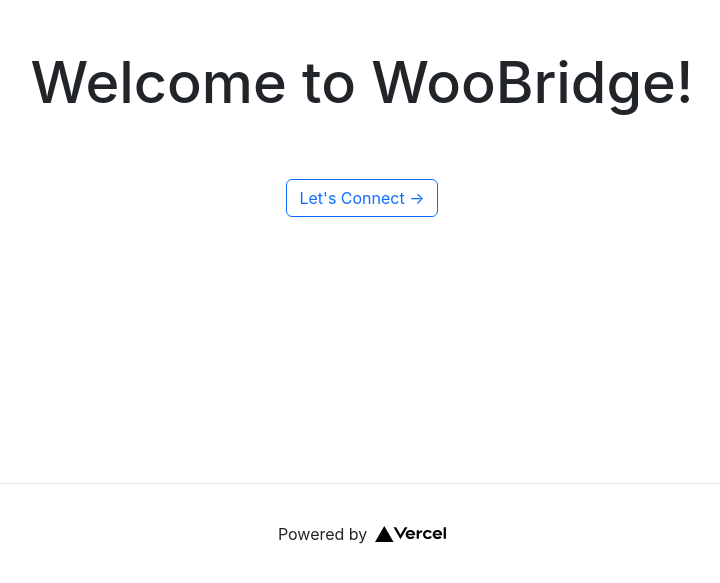
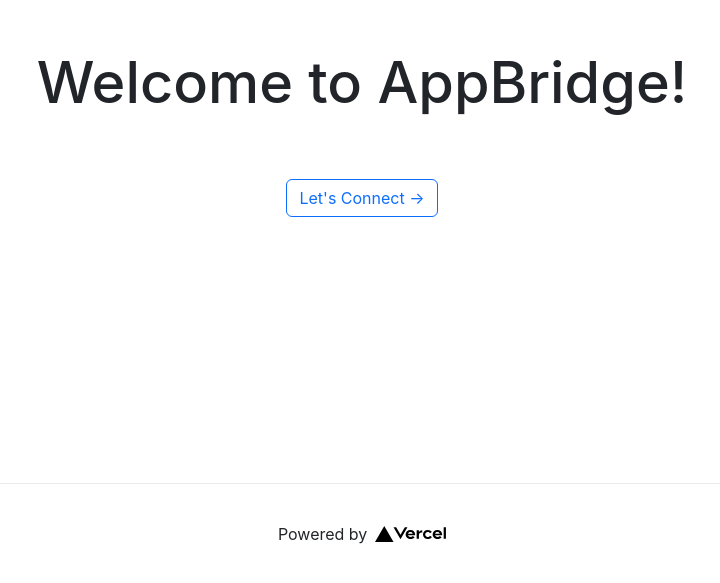
Before and after one commit to hendarSu/appbridge, a Next.js app: page / in a window 1280 px wide. Shown: the part 217-800 px from the top of the page, without its empty margins (278-998 px from the left). Built offline with nearby package versions, Linux system fonts and the light colour scheme.

Commit message:
Update index.jsx

```diff
--- a/pages/index.jsx
+++ b/pages/index.jsx
@@ -8,7 +8,7 @@
     <Layout>
       <div className={styles.container}>
         <main>
-          <h1 className={styles.title}>Welcome to WooBridge!</h1>
+          <h1 className={styles.title}>Welcome to AppBridge!</h1>
           <div className={styles.grid}>
             <a href="/login" className="btn btn-outline-primary">
               Let's Connect &rarr;
```
